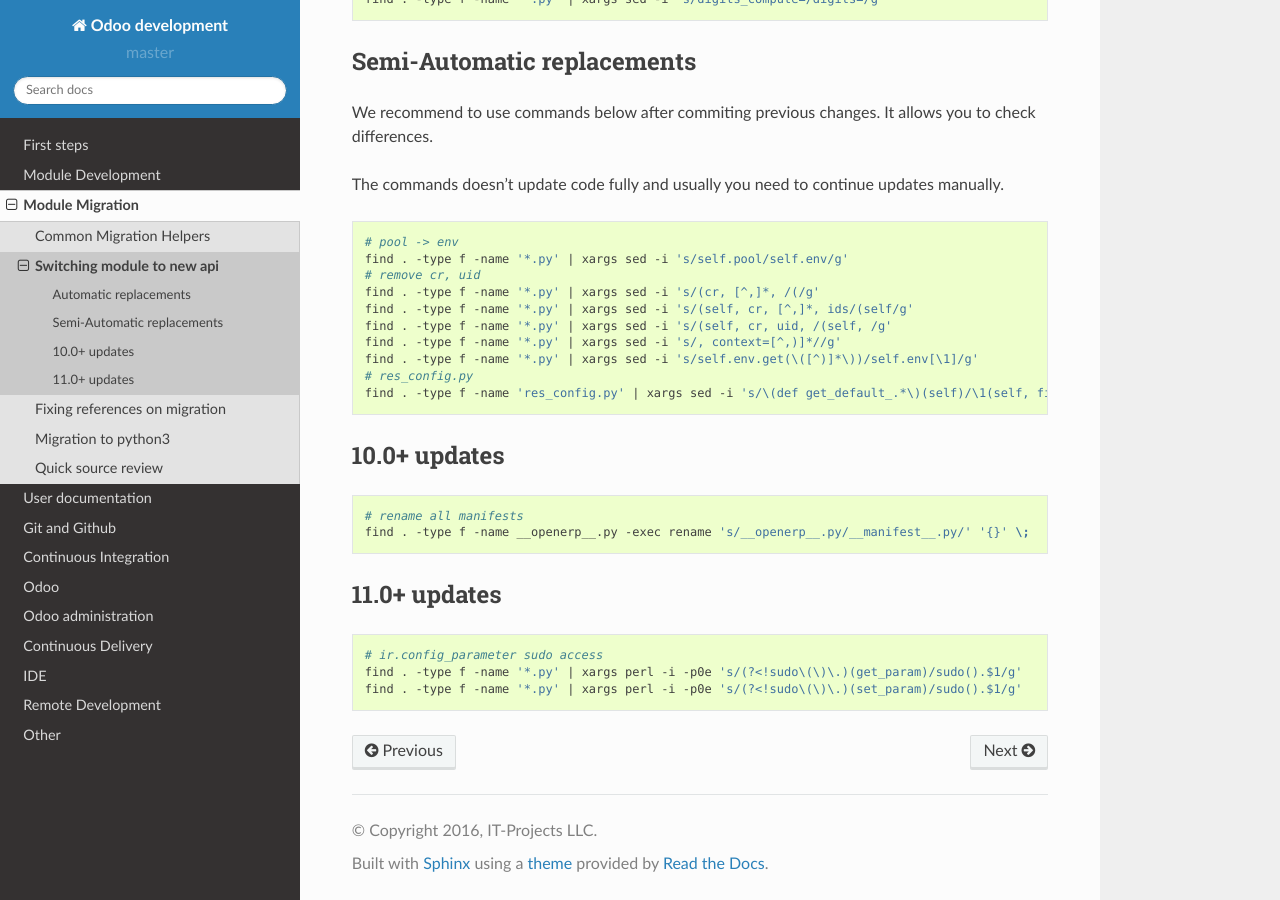
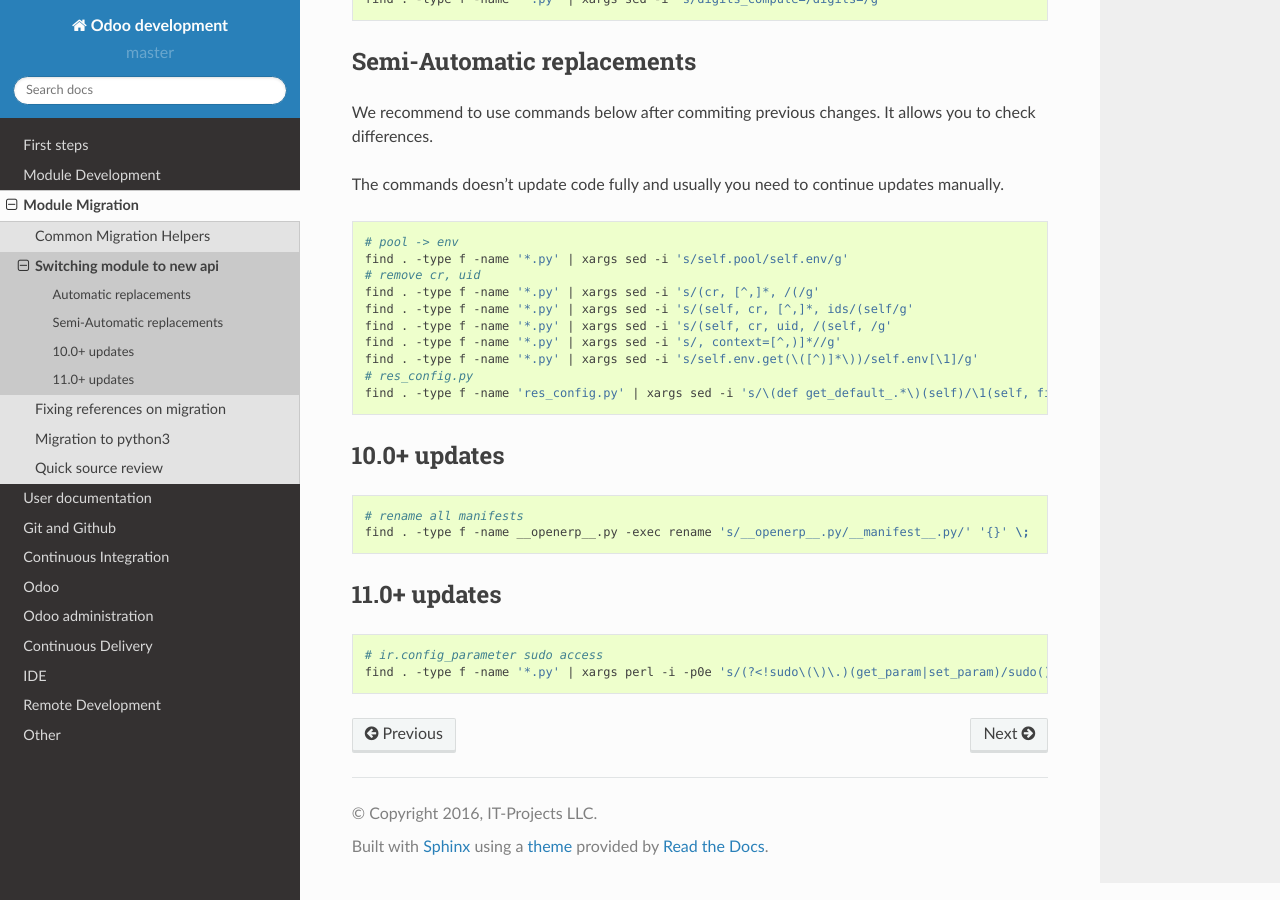
Before and after one commit to itpp-labs/odoo-development, a Sphinx documentation site: the page built from docs/migration/new-api.rst, in a window 1280 px wide and 900 px high, scrolled down 1145 px. Built offline with Sphinx 7.4.7 and the Read the Docs theme 2.0.0, drawn with Linux system fonts in a browser that asks for light colours; pages that are not in the unit, such as notebooks, are missing from menus.

Commit message:
[IMP] docs/migration/new-api.rst: one command for both set_param and get_param

```diff
--- a/docs/migration/new-api.rst
+++ b/docs/migration/new-api.rst
@@ -97,5 +97,4 @@
 .. code-block:: sh
 
     # ir.config_parameter sudo access
-    find . -type f -name '*.py' | xargs perl -i -p0e 's/(?<!sudo\(\)\.)(get_param)/sudo().$1/g'
-    find . -type f -name '*.py' | xargs perl -i -p0e 's/(?<!sudo\(\)\.)(set_param)/sudo().$1/g'
+    find . -type f -name '*.py' | xargs perl -i -p0e 's/(?<!sudo\(\)\.)(get_param|set_param)/sudo().$1/g'
```
